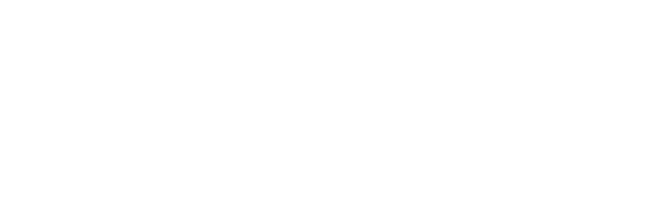
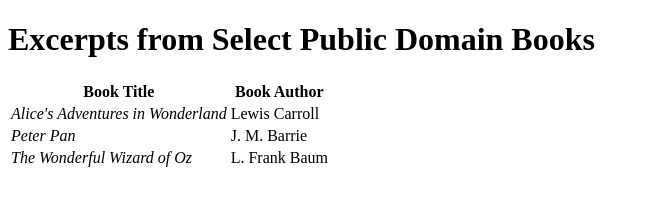
Before and after one commit to ITMD361Labs/lab3, a plain HTML site: page index.html in a window 1280 px wide. Shown: the whole page, without its empty margins (0-650 px from the left). Drawn offline with Linux system fonts and the light colour scheme.

Commit message:
Added title of the page and the table of books and authors

```diff
--- a/index.html
+++ b/index.html
@@ -2,9 +2,30 @@
 <html lang="en">
 	<head>
 		<meta charset= "UTF-8">
-		<title>Title</title>
+		<title>Excerpts From Select Public Domain Books</title>
 	</head>
 	<body>
-		<p></p>
+		<h1>Excerpts from Select Public Domain Books</h1>
+		<table>
+			<tr id="row1">
+				<th colspan ="1">Book Title</th>
+				<th colspan ="1">Book Author</th>
+			</tr>
+
+			<tr id="row2">
+				<td><em>Alice's Adventures in Wonderland</em></td>
+				<td>Lewis Carroll</td>
+			</tr>
+
+			<tr id="row3">
+				<td><em>Peter Pan</em></td>
+				<td>J. M. Barrie</td>
+			</tr>
+
+			<tr id="row4">
+				<td><em>The Wonderful Wizard of Oz</em></td>
+				<td>L. Frank Baum</td>
+			</tr>
+		</table>
 	</body>
 </html>
```
